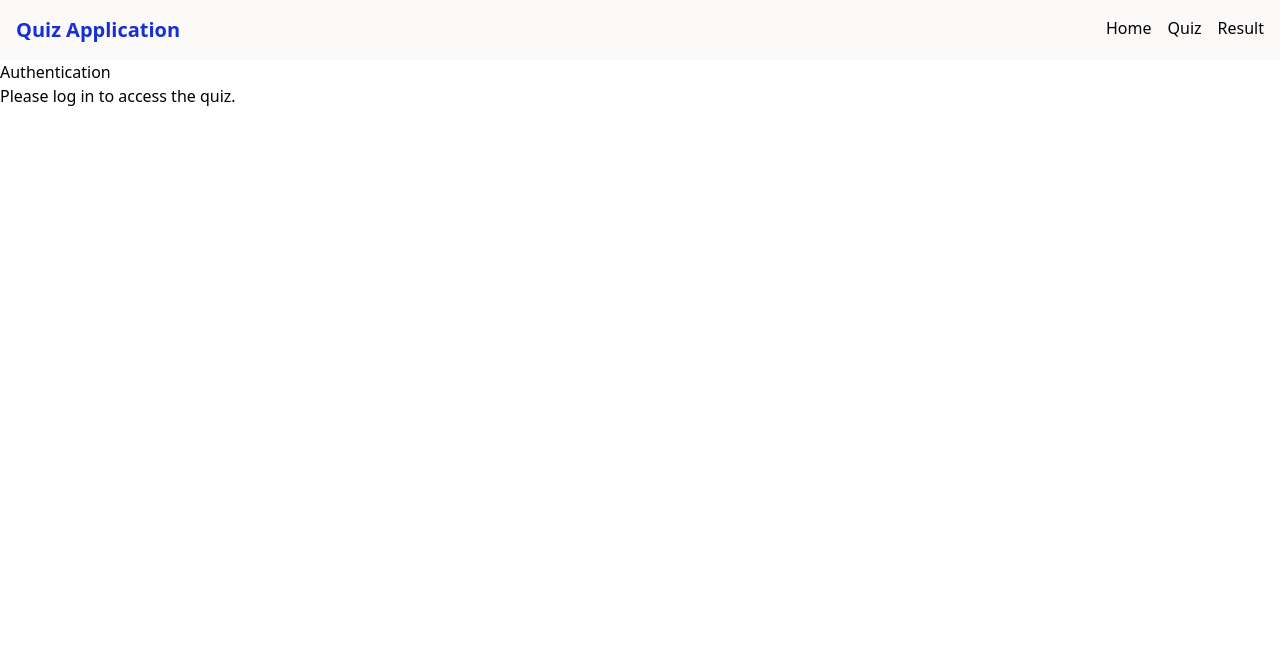
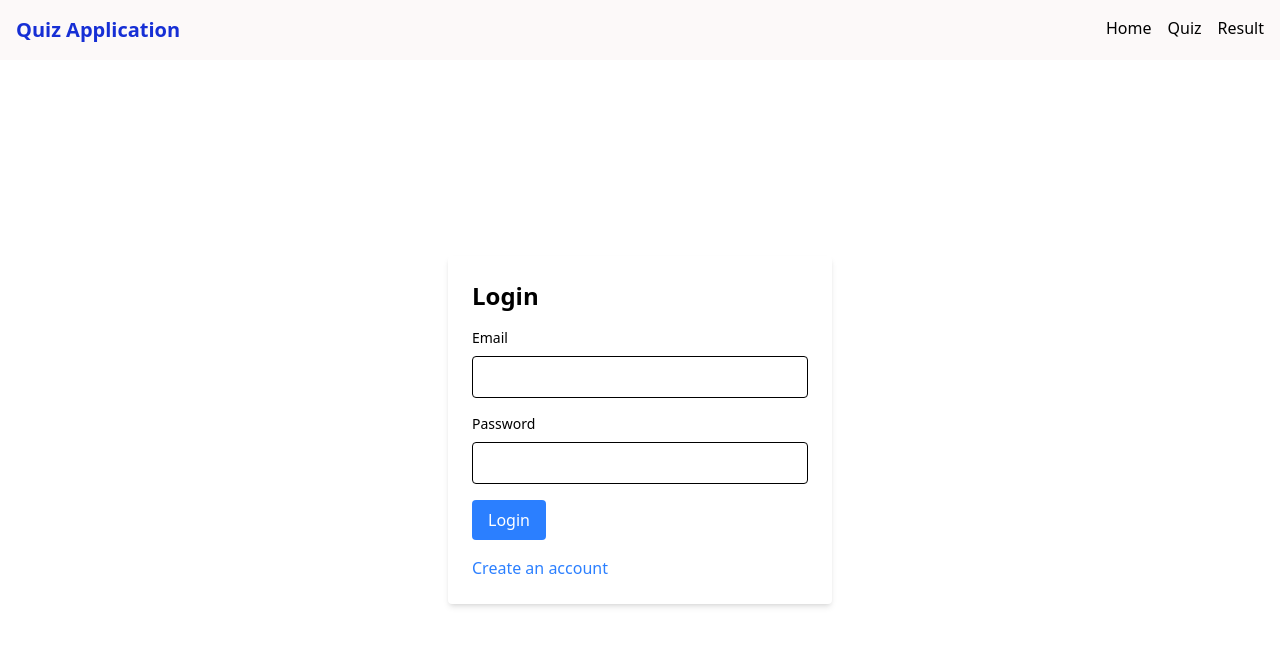
Before and after one commit to GP8-Gokul/Quiz-Application, a React (Vite) app in the folder frontend/Quiz-App/: page /auth in a window 1280 px wide. Shown: the top 646 px of the page. Built offline with nearby package versions, Linux system fonts and the light colour scheme.

Commit message:
feat: implement sign-up and login functionality in AuthPage component

```diff
--- a/frontend/Quiz-App/src/pages/AuthPage.jsx
+++ b/frontend/Quiz-App/src/pages/AuthPage.jsx
@@ -1,8 +1,68 @@
+import { useState } from "react"
+import { useNavigate } from "react-router-dom";
+import axios from 'axios'
+import { ROUTES } from "../routes/routes";
+
 export default function AuthPage() {
+  const [showSignUp, setSignUp] = useState(false);
+  const [name, setName] = useState("");
+  const [email, setEmail] = useState("");
+  const [password, setPassword] = useState("");
+  const navigate = useNavigate();
+
+  const handleSignUp = (e) => {
+    e.preventDefault();
+    axios.post('http://localhost:3000/auth/signup', { name, email, password })
+      .then(response => {
+        console.log(response.data);
+        navigate(ROUTES.CREATE_QUIZ_PAGE);
+      })
+      .catch(error => {
+        console.error(error);
+      });
+  };
+
   return (
-    <div>
-      <h1>Authentication</h1>
-      <p>Please log in to access the quiz.</p>
+    <div className="flex justify-center items-center min-h-[calc(100vh-60px)]">
+      {showSignUp && (
+        <div className="bg-white p-6 rounded shadow-md w-96">
+          <form>
+            <h2 className="text-2xl font-bold mb-4">Sign Up</h2>
+            <div className="mb-4">
+              <label className="block text-sm font-medium mb-2">Username</label>
+              <input value={name} onChange={(e) => setName(e.target.value)} type="text" className="w-full p-2 border rounded" />
+            </div>
+            <div className="mb-4">
+              <label className="block text-sm font-medium mb-2">Email</label>
+              <input value={email} onChange={(e) => setEmail(e.target.value)} type="email" className="w-full p-2 border rounded" />
+            </div>
+            <div className="mb-4">
+              <label className="block text-sm font-medium mb-2">Password</label>
+              <input value={password} onChange={(e) => setPassword(e.target.value)} type="password" className="w-full p-2 border rounded" />
+            </div>
+            <button type="submit" onClick={handleSignUp} className="bg-blue-500 text-white px-4 py-2 rounded">Sign Up</button>
+          </form>
+          <button onClick={() => setSignUp(false)} className="mt-4 text-blue-500">Already have an account? Login</button>
+        </div>
+      )}
+      {!showSignUp && (
+        <div className="bg-white p-6 rounded shadow-md w-96">
+          <form>
+            <h2 className="text-2xl font-bold mb-4">Login</h2>
+            <div className="mb-4">
+              <label className="block text-sm font-medium mb-2">Email</label>
+              <input value={email} onChange={(e) => setEmail(e.target.value)} type="email" className="w-full p-2 border rounded" />
+            </div>
+            <div className="mb-4">
+              <label className="block text-sm font-medium mb-2">Password</label>
+              <input value={password} onChange={(e) => setPassword(e.target.value)} type="password" className="w-full p-2 border rounded" />
+            </div>
+            <button type="submit" className="bg-blue-500 text-white px-4 py-2 rounded">Login</button>
+          </form>
+          <button onClick={() => setSignUp(true)} className="mt-4 text-blue-500 hover:underline">Create an account</button>
+        </div>
+      )}
     </div>
-  );
+
+  )
 }
```
